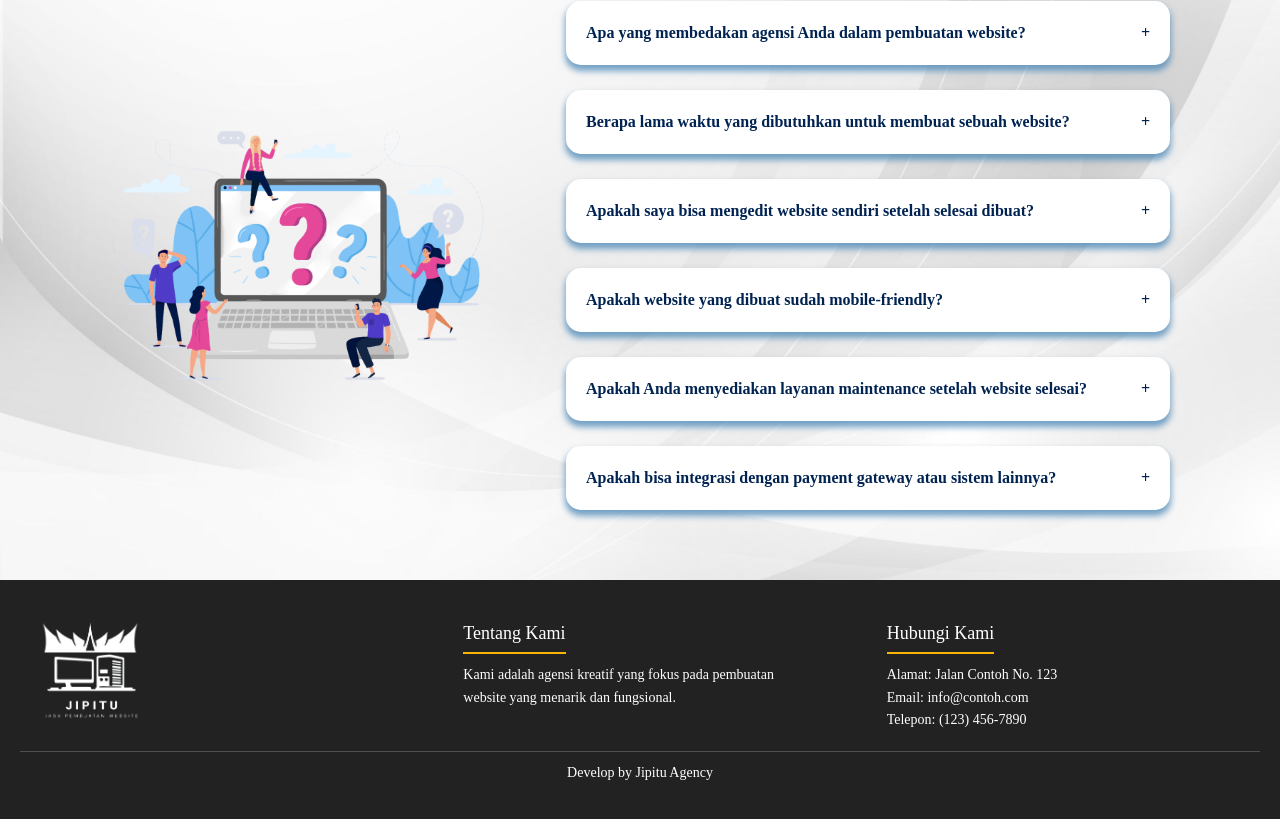
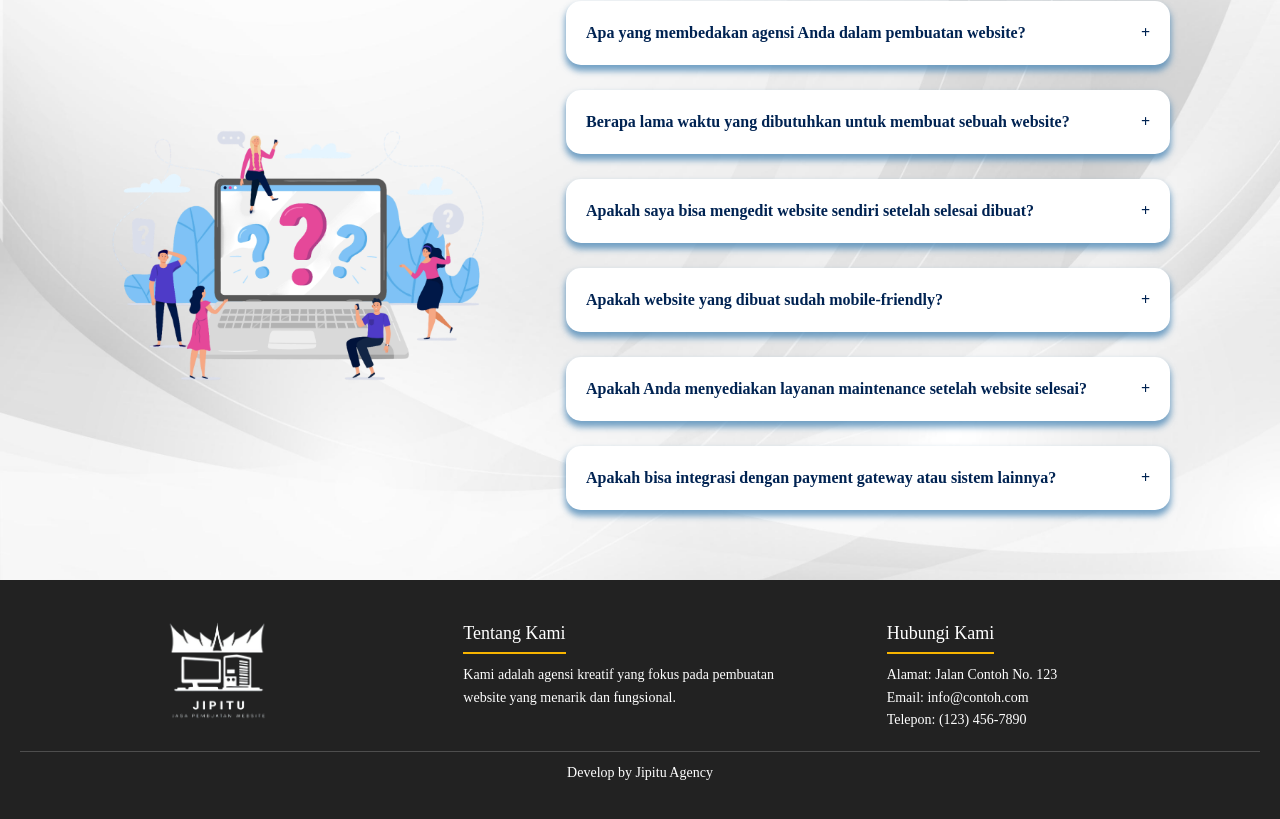
Before and after one commit to iqbalrizan/Jipitu, a React (Vite) app: page / in a window 1280 px wide. Shown: the part 2884-3703 px from the top of the page. Built offline with nearby package versions, Linux system fonts and the light colour scheme; a web font is replaced by a local one.

Commit message:
fixing img footer

```diff
--- a/src/components/Footer/style.css
+++ b/src/components/Footer/style.css
@@ -17,6 +17,11 @@
     max-width: 1200px;
     margin: 0 auto;
     gap: 70px;
+}
+
+.footer .footer-container .logo-section {
+    display: flex;
+    justify-content: center;
 }
 
 .footer-column {
```
